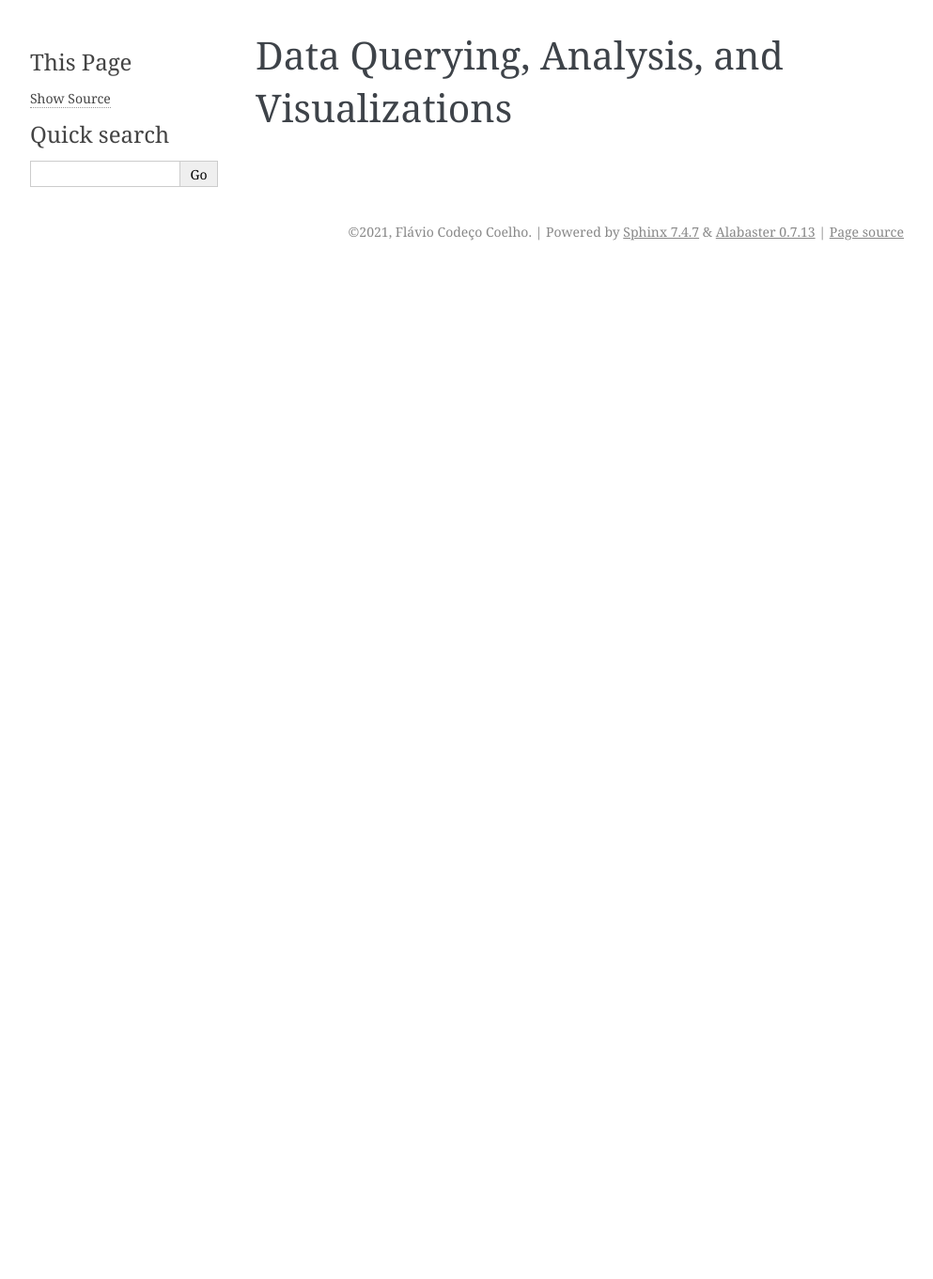
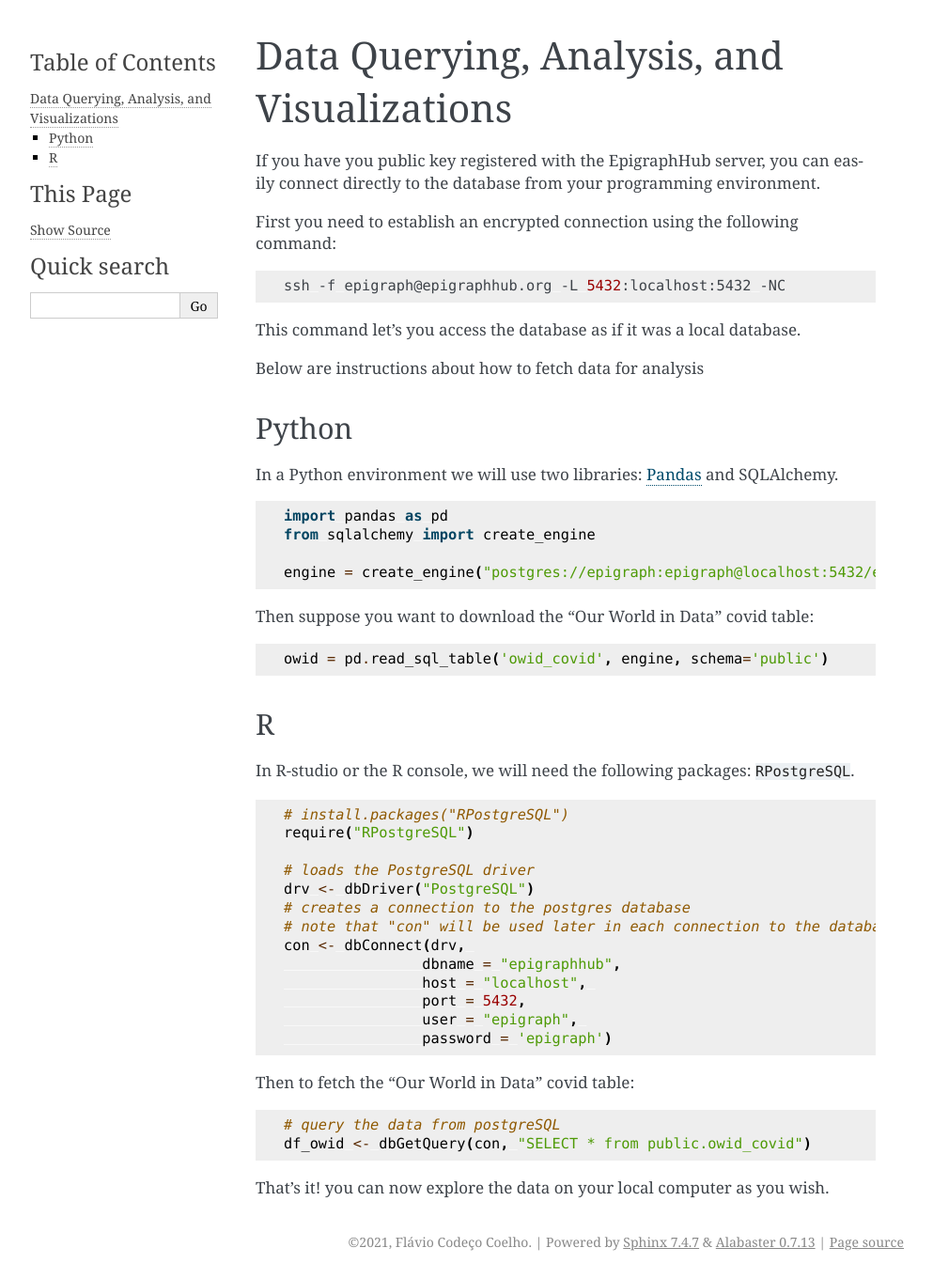
Before and after one commit to thegraphnetwork/EpiGraphHub, a Sphinx documentation site: the page built from Documentation/dataanalysis.md, in a window 1280 px wide. Shown: the whole page at 94% size, without its empty margins (148-1141 px from the left). Built offline with Sphinx 7.4.7, drawn with Linux system fonts in a browser that asks for light colours; before the commit the page ends 900 px from its top, so only the background shows below that.

Commit message:
Updated documentation

````diff
--- a/Documentation/dataanalysis.md
+++ b/Documentation/dataanalysis.md
@@ -1 +1,57 @@
 # Data Querying, Analysis, and Visualizations
+
+If you have you public key registered with the EpigraphHub server, you can easily connect directly to the database from your programming environment.
+
+First you need to establish an encrypted connection using the following command:
+
+```bash
+ssh -f epigraph@epigraphhub.org -L 5432:localhost:5432 -NC
+```
+
+This command let's you access the database as if it was a local database.
+
+Below are instructions about how to fetch data for analysis
+
+## Python
+In a Python environment we will use two libraries: [Pandas](https://pandas.pydata.org) and SQLAlchemy.
+
+```python
+import pandas as pd
+from sqlalchemy import create_engine
+
+engine = create_engine("postgres://epigraph:epigraph@localhost:5432/epigraphhub")
+```
+
+Then suppose you want to download the "Our World in Data" covid table:
+
+```python
+owid = pd.read_sql_table('owid_covid', engine, schema='public')
+```
+
+## R
+In R-studio or the R console, we will need the following packages: `RPostgreSQL`.
+
+```R
+# install.packages("RPostgreSQL")
+require("RPostgreSQL")
+
+# loads the PostgreSQL driver
+drv <- dbDriver("PostgreSQL")
+# creates a connection to the postgres database
+# note that "con" will be used later in each connection to the database
+con <- dbConnect(drv,
+                dbname = "epigraphhub",
+                host = "localhost",
+                port = 5432,
+                user = "epigraph",
+                password = 'epigraph')
+```
+
+Then to fetch the "Our World in Data" covid table:
+
+```R
+# query the data from postgreSQL
+df_owid <- dbGetQuery(con, "SELECT * from public.owid_covid")
+```
+
+That's it! you can now explore the data on your local computer as you wish.
````
Also changed, not shown: Documentation/datasources.md (+1 -1 lines).
